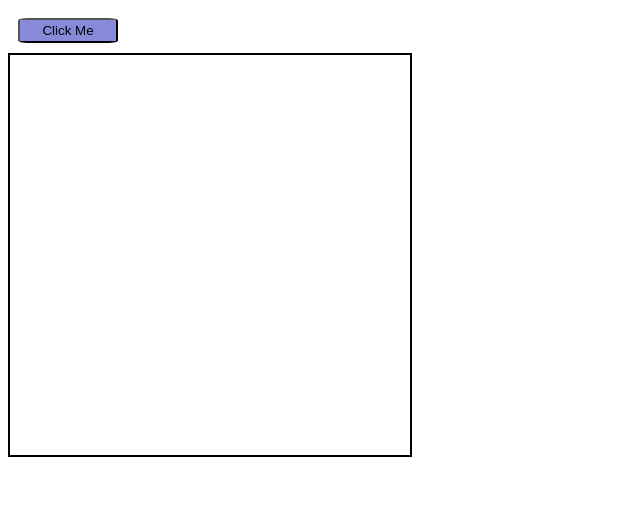
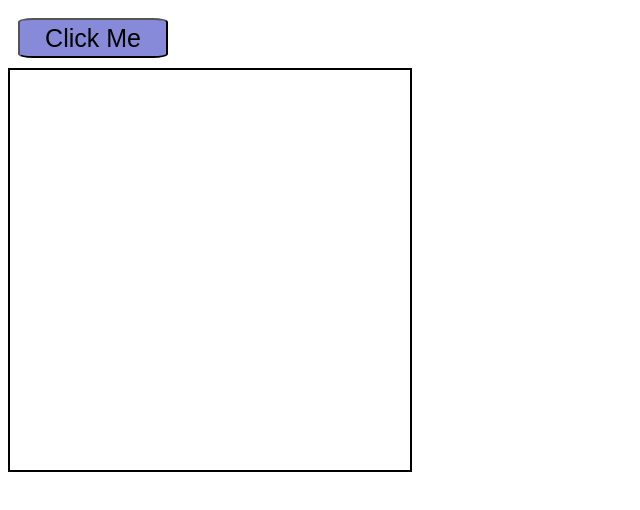
Before and after one commit to kimmiwong/etchasketch, a plain HTML site: page index.html in a window 1280 px wide. Shown: the whole page, without its empty margins (0-640 px from the left). Drawn offline with Linux system fonts and the light colour scheme.

Commit message:
made button size and font larger

```diff
--- a/style.css
+++ b/style.css
@@ -18,9 +18,10 @@
 }
 
 button {
-    width: 100px;
-    height: 25px;
+    width: 150px;
+    height: 40px;
     border-radius: 10%;
     margin: 10px;
     background-color:rgb(134, 138, 217);
+    font-size: 25px;
 }
```
